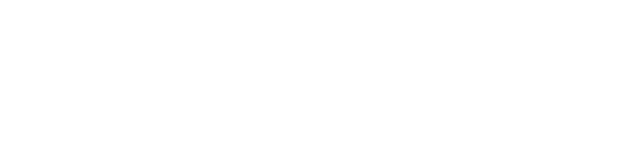
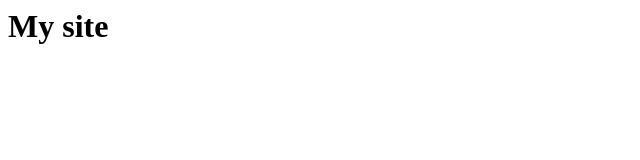
Before and after one commit to RahimaNoua/travelblog, a plain HTML site: page index.html in a window 1280 px wide. Shown: the whole page, without its empty margins (0-640 px from the left). Drawn offline with Linux system fonts and the light colour scheme.

Commit message:
Update index.html

```diff
--- a/index.html
+++ b/index.html
@@ -1,5 +1,5 @@
 <html>
-  <Head>
-
-  </head>
+  <h1>
+    My site
+  </h1>
 </html>
```
